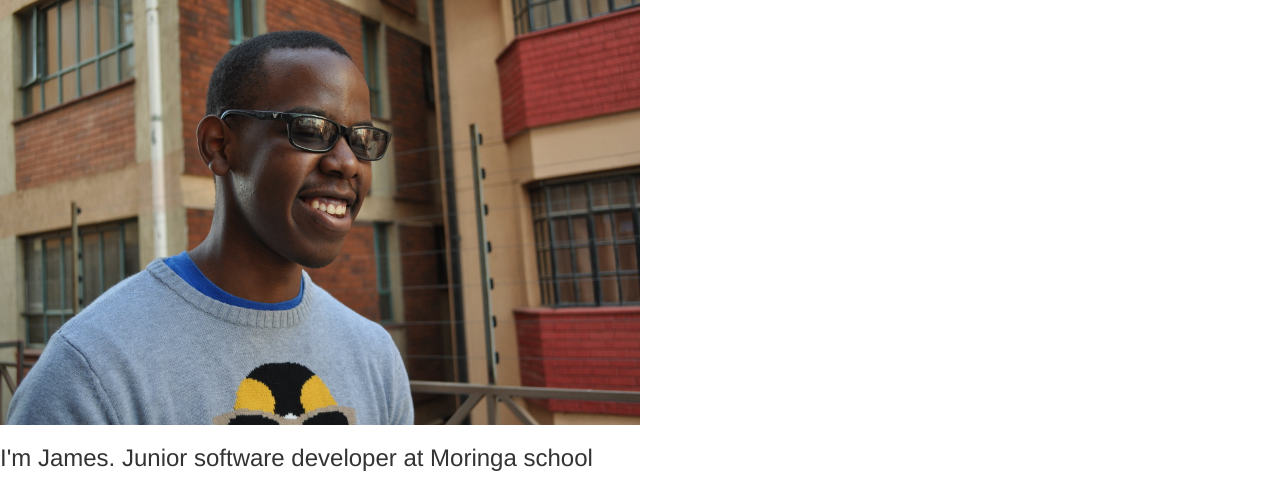
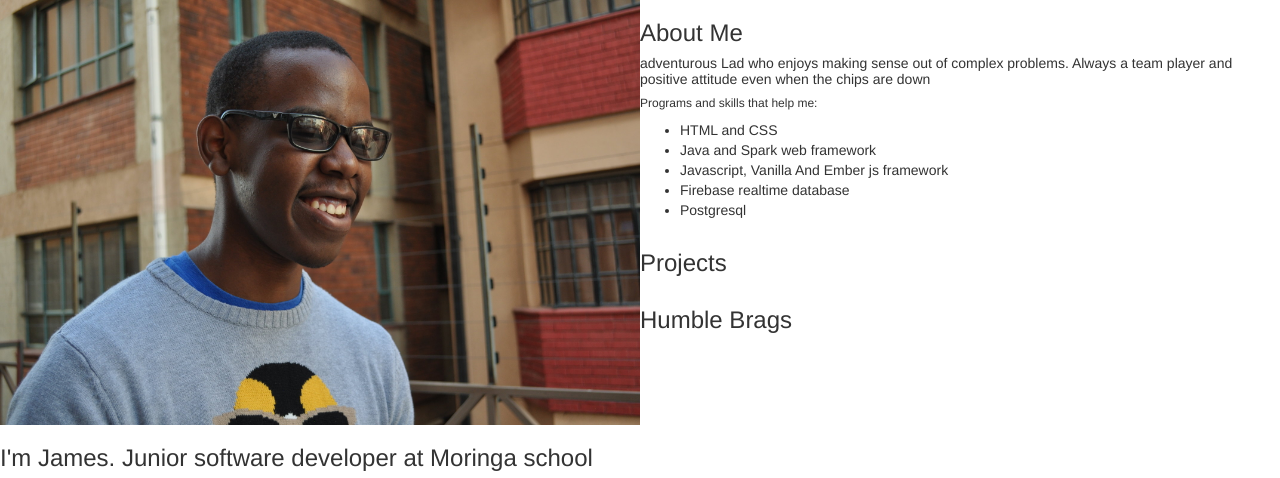
Before and after one commit to mbuthiya/test1, a plain HTML site: page index.html in a window 1280 px wide. Shown: the top 478 px of the page. Drawn offline with nearby package versions, Linux system fonts and the light colour scheme.

Commit message:
added the about me section

```diff
--- a/index.html
+++ b/index.html
@@ -33,6 +33,35 @@
              <!--projects and resume-->
             <div class="col-xs-12 col-sm-12 col-md-6 col-lg-6">
 
+
+                <!--about me-->
+                <div class="row about-me">
+                   <h3>About Me</h3>
+                   <h5>adventurous Lad who enjoys making sense out of complex problems. Always a team player and positive attitude even when the chips are down </h5>
+                    <h6>Programs and skills that help me:</h6>
+                    <ul>
+                        <li>HTML and CSS</li>
+                        <li>Java and Spark web framework</li>
+                         <li>Javascript, Vanilla And Ember js framework</li>
+                         <li>Firebase realtime database</li>
+                         <li>Postgresql</li>
+                    </ul>
+                </div>
+                <!--about me-->
+
+                 <!--projects-->
+                <div class="row projects">
+                   <h3>Projects</h3>
+                </div>
+                <!--projects-->
+
+                 <!--humble-->
+                <div class="row humble">
+                   <h3>Humble Brags</h3>
+                </div>
+                <!--humble-->
+
+
             </div>
             <!--projects and resume-->
         </div>
```
